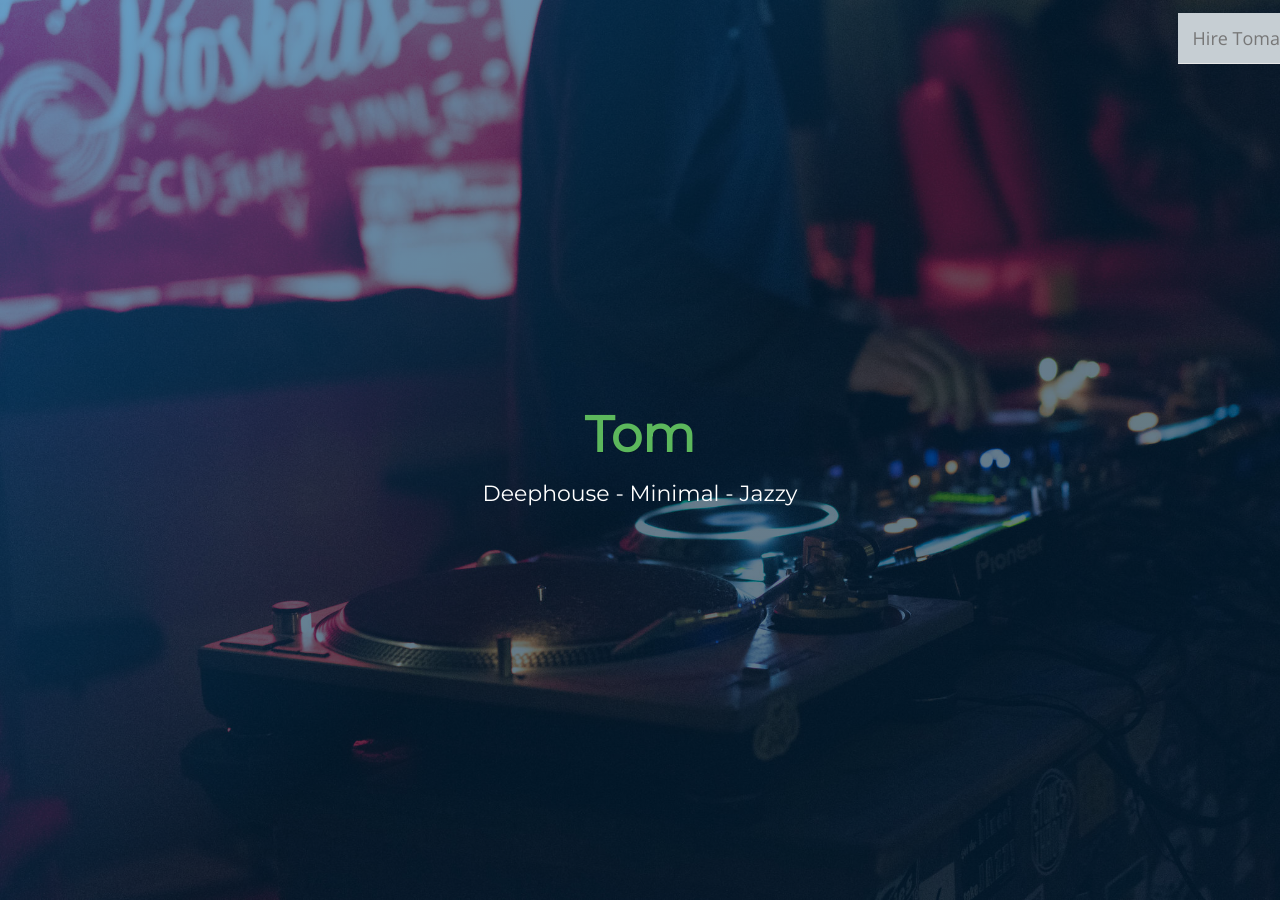
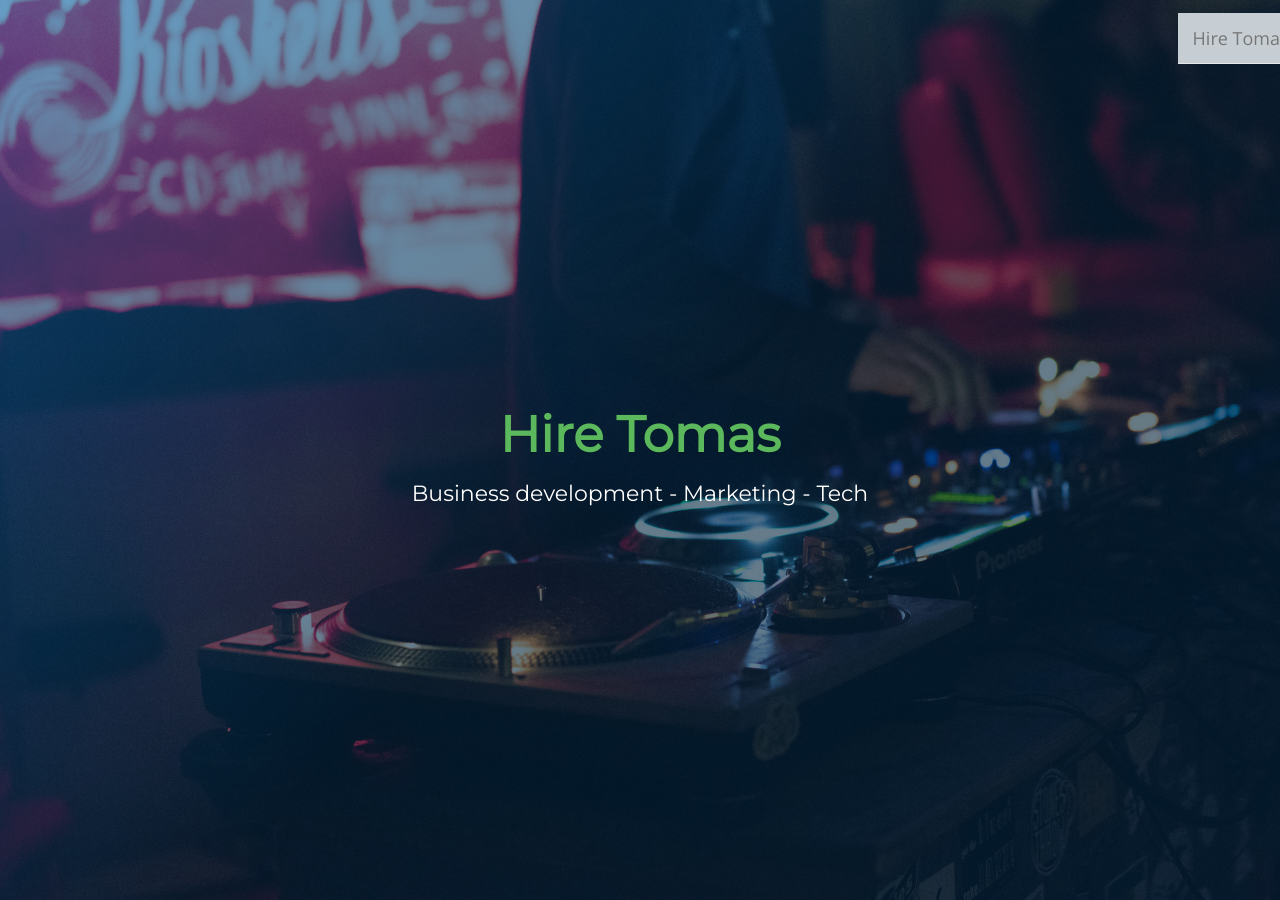
Before and after one commit to tomas1433/se, a Jekyll site: the page index.html, which Jekyll copies as it is, in a window 1280 px wide and 900 px high. Built offline with Jekyll 4.4.1, drawn with Linux system fonts in a browser that asks for light colours; nearby versions of some CDN libraries; some web fonts are replaced.

Commit message:
Update index.html

```diff
--- a/index.html
+++ b/index.html
@@ -55,8 +55,8 @@
 
 	<div class="banner col-xs-12 col-sm-12 col-md-12 main" style="background-image: linear-gradient(-225deg, rgba(0,101,168,0.6) 0%, rgba(0,36,61,0.6) 50%), url('night2.jpg');">
             <div class="banner-content">
-              <h1>Tom</h1>
-              <h2>Deephouse - Minimal - Jazzy</h2>
+              <h1>Hire Tomas</h1>
+              <h2>Business development - Marketing - Tech</h2>
               <h4> </h4>
 
 	 	</div>
```
